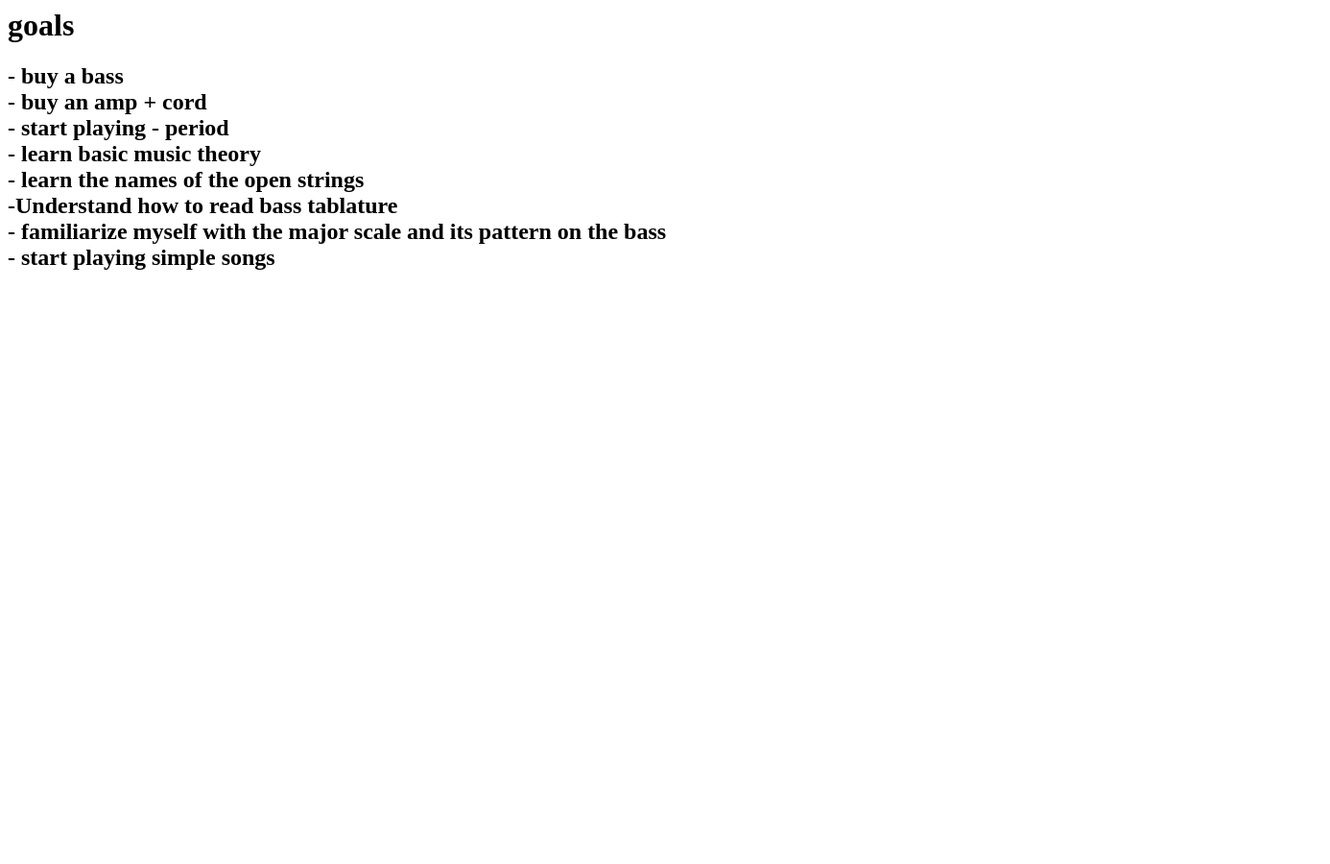
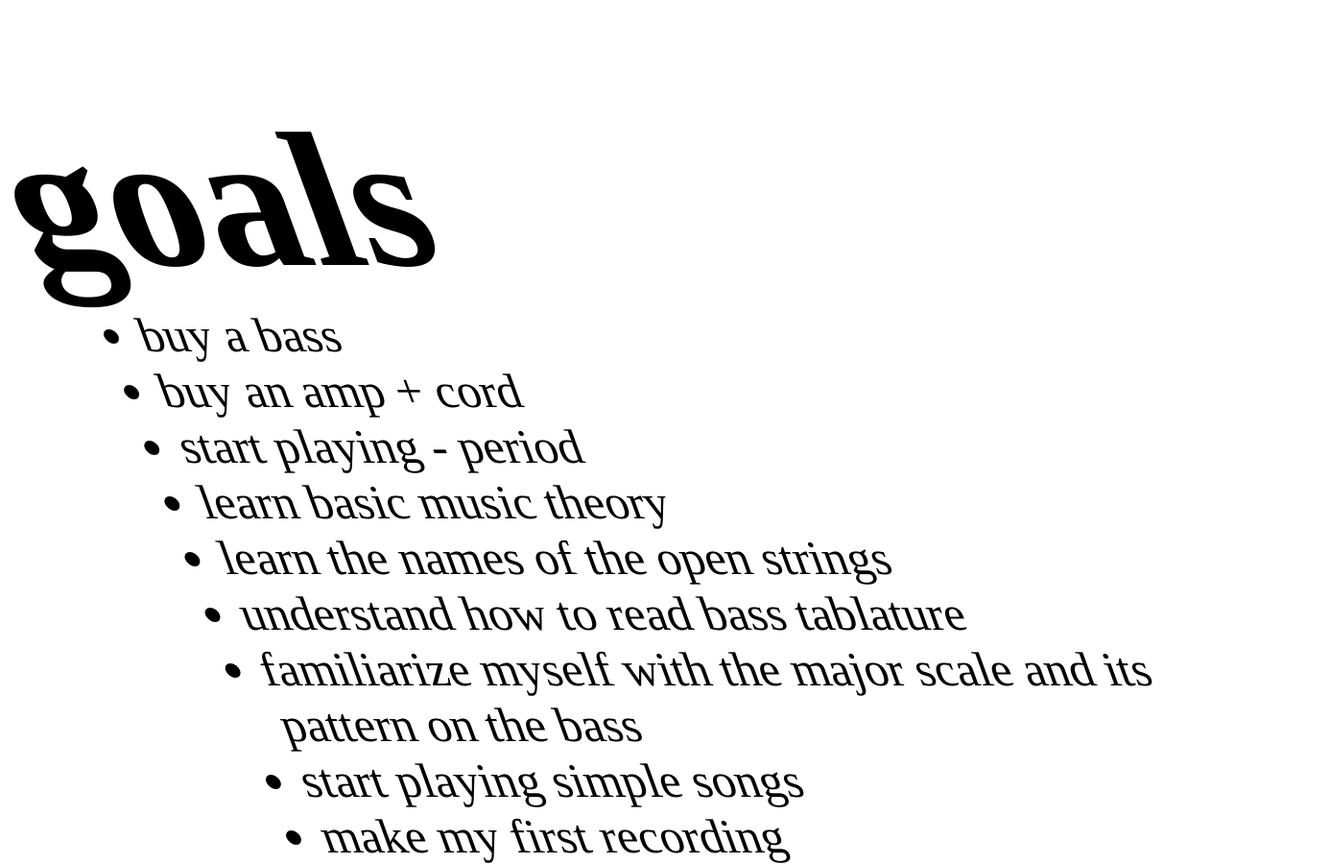
Before and after one commit to swnjama/goals-page, a plain HTML site: page index.html in a window 1280 px wide. Shown: the whole page at 96% size, 1386 px wide, since content can reach past the window. Before the commit the page ends 800 px from the top, so only its background shows below. Drawn offline with Linux system fonts and the light colour scheme.

Commit message:
added JS and nearly formating

```diff
--- a/index.html
+++ b/index.html
@@ -1,19 +1,57 @@
+<!DOCTYPE html>
+<html lang="en">
+  <head>
+    <meta charset="UTF-8">
+    <meta name="viewport" content="width=device-width, initial-scale=1.0">
+    <title>My Goals</title>
 
-<h1>goals</h1>
-<h2>
-  - buy a bass
-<br>
-  - buy an amp + cord
-<br>
-  - start playing - period
-<br>
-  - learn basic music theory
-<br>
-  - learn the names of the open strings
-<br>
-  -Understand how to read bass tablature
-<br>
-- familiarize myself with the major scale and its pattern on the bass
-<br>
-- start playing simple songs
-</h2>
+    <style>
+      .title {
+        position: absolute;
+        top: -40px;
+        transform: skew(20deg);
+        font-size: 200px;
+      }
+
+      .goalslist {
+        margin: 20px auto;
+        position: absolute;
+        top: 300px;
+        left: 200px;
+        transform: skew(20deg);
+        font-size: 50px;
+      }
+      .completed {
+      text-decoration: line-through;
+      color: #888;
+    }
+    </style>
+  </head>
+  <body>
+
+    <h1 class="title">goals</h1>
+    <ul class="goalslist">
+      <li id="goal1"> buy a bass </li>
+      <li id="goal2"> buy an amp + cord </li>
+      <li id="goal3"> start playing - period </li>
+      <li id="goal4">learn basic music theory </li>
+      <li id="goal5"> learn the names of the open strings </li>
+      <li id="goal6"> understand how to read bass tablature </li>
+      <li id="goal7">familiarize myself with the major scale and its pattern on the bass
+      </li>
+      <li id="goal8"> start playing simple songs
+      </li>
+      <li id="goal9"> make my first recording
+      </li>
+    </ul>
+    <script>
+      const goalsList = document.querySelectorAll('.goalslist li');
+
+      goalsList.forEach(goal => {
+        goal.addEventListener('click', function() {
+          this.classList.toggle('completed');
+        });
+      });
+    </script>
+  </body>
+</html>
```
